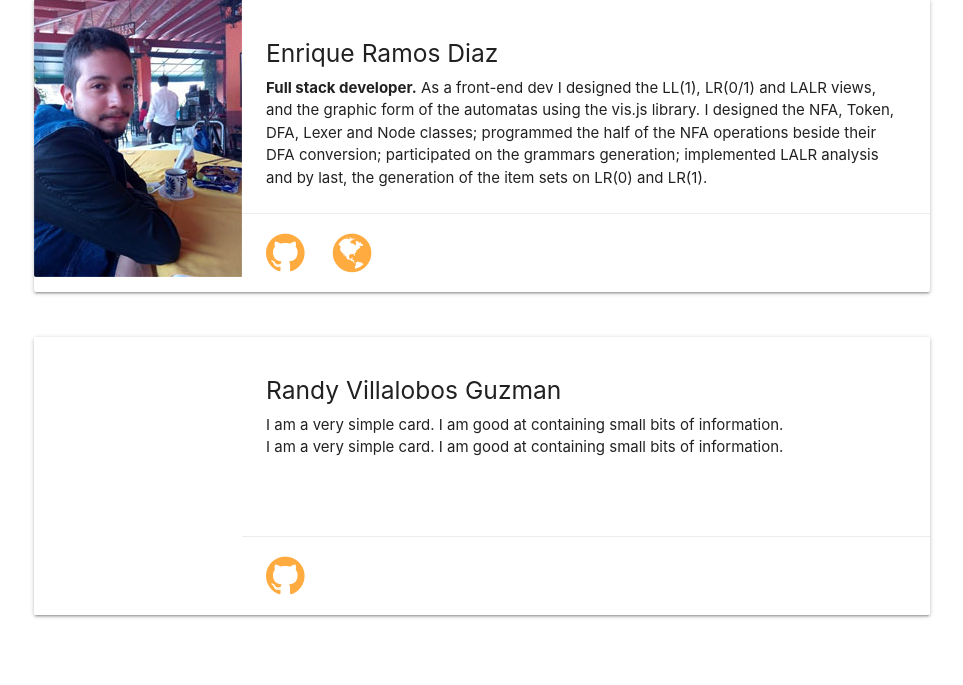
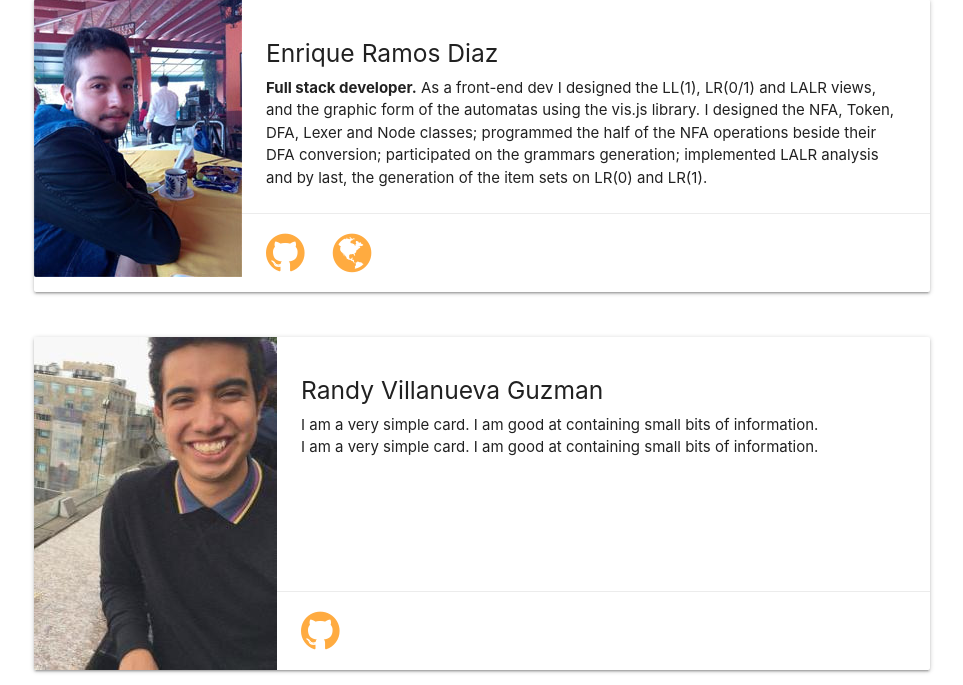
Before and after one commit to brokenerk/Compiladores, a Flask app: page /aboutUs in a window 1280 px wide. Shown: the part 432-1117 px from the top of the page, without its empty margins (158-1121 px from the left). Before the commit the page ends 1050 px from the top, so only its background shows below. Run offline with Flask 2, Linux system fonts and the light colour scheme; parts of the project's set-up code (start-up, migrations or seed data) failed here and were passed over; some libraries are stand-ins or nearby versions.

Commit message:
aaaaaaaaaaaaaaaa

```diff
--- a/App/templates/aboutus.html
+++ b/App/templates/aboutus.html
@@ -52,11 +52,11 @@
 		<div class="col s12 m7">
 			<div class="card horizontal">
 			  	<div class="card-image">
-			    	<img src="./../static/imgs/default.jpg">
+			    	<img src="./../static/imgs/ran.jpg">
 			  	</div>
 			  	<div class="card-stacked">
 			    	<div class="card-content">
-			      		<h5>Randy Villalobos Guzman</h5>
+			      		<h5>Randy Villanueva Guzman</h5>
 			      		<p>I am a very simple card. I am good at containing small bits of information.</p>
 			      		<p>I am a very simple card. I am good at containing small bits of information.</p>
 			    	</div>
```
Also changed, not shown: App/static/imgs/ran.jpg (added).
